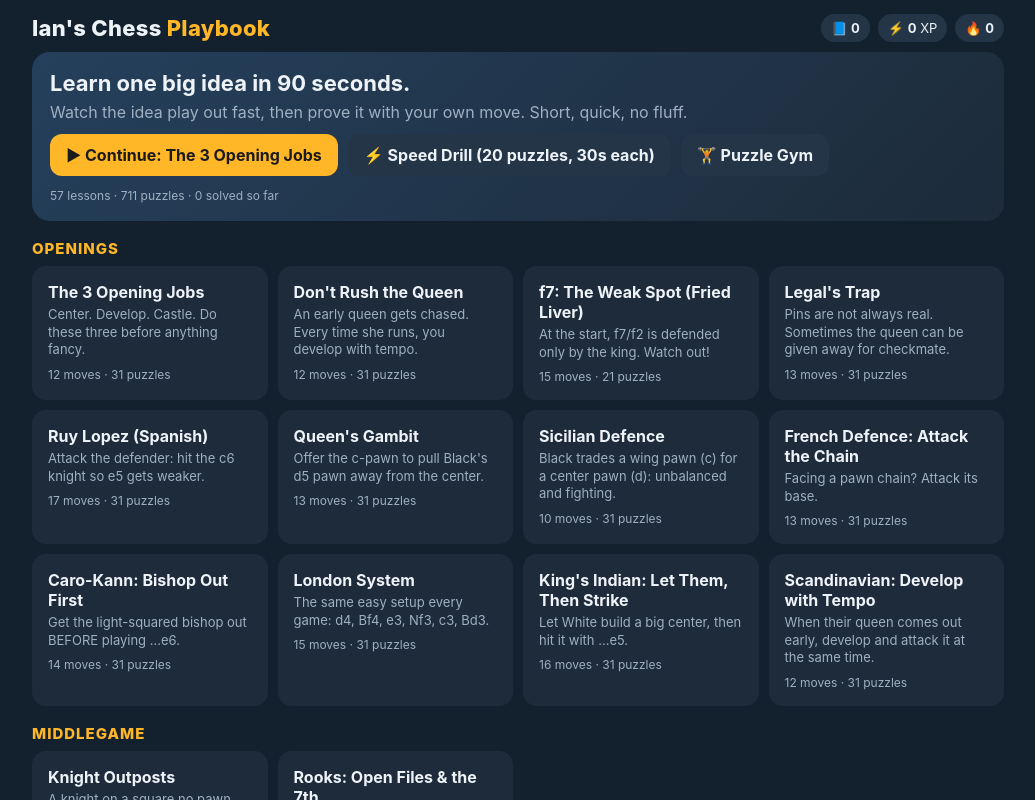
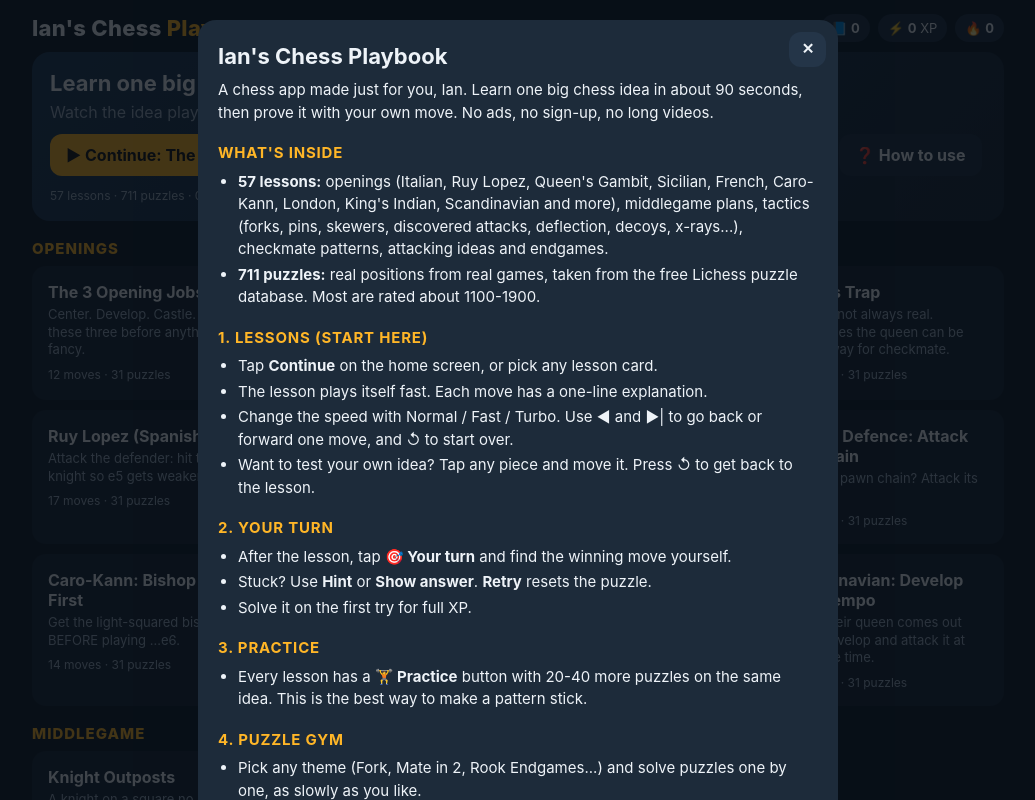
Before and after one commit to aacanada/ians-chess-playbook, a plain HTML site: page index.html in a window 1280 px wide. Shown: the top 800 px of the page, without its empty margins (122-1157 px from the left). Drawn offline with Linux system fonts and the light colour scheme.

Commit message:
Add How to use guide

```diff
--- a/index.html
+++ b/index.html
@@ -83,6 +83,14 @@ header{display:flex;align-items:center;justify-content:space-between;gap:10px;ma
 .speedrow{display:flex;justify-content:space-between;align-items:center;gap:8px;font-weight:800}
 .promo{position:absolute;inset:0;background:rgba(0,0,0,.6);display:flex;align-items:center;justify-content:center;gap:8px;z-index:30;border-radius:8px}
 .promo button{font-size:40px;width:64px;height:64px;background:var(--light)}
+.modal{position:fixed;inset:0;background:rgba(5,10,16,.75);z-index:100;display:flex;align-items:flex-start;justify-content:center;overflow-y:auto;padding:20px 12px}
+.modal .box{background:var(--card);border-radius:18px;max-width:640px;width:100%;padding:20px 20px 24px;line-height:1.5;font-size:15px;position:relative}
+.modal h2{margin:0 0 4px;font-size:22px}
+.modal h3{margin:18px 0 6px;color:var(--accent);font-size:15px;text-transform:uppercase;letter-spacing:.8px}
+.modal ul{margin:4px 0;padding-left:20px}
+.modal li{margin:3px 0}
+.modal p{margin:6px 0}
+.modal .x{position:absolute;top:12px;right:12px;padding:6px 12px}
 </style>
 </head>
 <body>
@@ -105,6 +113,7 @@ header{display:flex;align-items:center;justify-content:space-between;gap:10px;ma
         <button class="btn primary" id="btnNext">▶ Continue: next lesson</button>
         <button class="btn" id="btnSpeed">⚡ Speed Drill (20 puzzles, 30s each)</button>
         <button class="btn" id="btnGym">🏋️ Puzzle Gym</button>
+        <button class="btn" id="btnHelp">❓ How to use</button>
       </div>
       <p class="small" id="countLine" style="margin:12px 0 0"></p>
     </div>
@@ -183,6 +192,52 @@ header{display:flex;align-items:center;justify-content:space-between;gap:10px;ma
   </section>
 </div>
 
+<div class="modal hidden" id="helpModal"><div class="box">
+<button class="btn x" id="helpClose">✕</button>
+<h2>Ian's Chess Playbook</h2>
+<p>A chess app made just for you, Ian. Learn one big chess idea in about 90 seconds, then prove it with your own move. No ads, no sign-up, no long videos.</p>
+<h3>What's inside</h3>
+<ul>
+<li><b>57 lessons:</b> openings (Italian, Ruy Lopez, Queen's Gambit, Sicilian, French, Caro-Kann, London, King's Indian, Scandinavian and more), middlegame plans, tactics (forks, pins, skewers, discovered attacks, deflection, decoys, x-rays...), checkmate patterns, attacking ideas and endgames.</li>
+<li><b>711 puzzles:</b> real positions from real games, taken from the free Lichess puzzle database. Most are rated about 1100-1900.</li>
+</ul>
+<h3>1. Lessons (start here)</h3>
+<ul>
+<li>Tap <b>Continue</b> on the home screen, or pick any lesson card.</li>
+<li>The lesson plays itself fast. Each move has a one-line explanation.</li>
+<li>Change the speed with Normal / Fast / Turbo. Use ◀ and ▶| to go back or forward one move, and ↺ to start over.</li>
+<li>Want to test your own idea? Tap any piece and move it. Press ↺ to get back to the lesson.</li>
+</ul>
+<h3>2. Your turn</h3>
+<ul>
+<li>After the lesson, tap <b>🎯 Your turn</b> and find the winning move yourself.</li>
+<li>Stuck? Use <b>Hint</b> or <b>Show answer</b>. <b>Retry</b> resets the puzzle.</li>
+<li>Solve it on the first try for full XP.</li>
+</ul>
+<h3>3. Practice</h3>
+<ul><li>Every lesson has a <b>🏋️ Practice</b> button with 20-40 more puzzles on the same idea. This is the best way to make a pattern stick.</li></ul>
+<h3>4. Puzzle Gym</h3>
+<ul>
+<li>Pick any theme (Fork, Mate in 2, Rook Endgames...) and solve puzzles one by one, as slowly as you like.</li>
+<li>The blue squares show the move your opponent just played.</li>
+</ul>
+<h3>5. Speed Drill</h3>
+<ul>
+<li>20 random puzzles, 30 seconds each.</li>
+<li>Solve without mistakes to build your streak. Your best streak is saved at the top of the screen.</li>
+</ul>
+<h3>Your stats (top right)</h3>
+<p>📘 lessons finished &nbsp; ⚡ XP earned &nbsp; 🔥 best Speed Drill streak</p>
+<h3>Tips</h3>
+<ul>
+<li>10-15 minutes a day beats one long session a week.</li>
+<li>Before every move in a real game, ask: "Checks, captures, threats?"</li>
+<li>Add the app to your home screen: in your phone's browser menu, choose <b>Add to Home Screen</b> and it opens like an app.</li>
+<li>Your progress is saved on the phone and browser you use. If you switch phones or clear browser data, it starts fresh.</li>
+</ul>
+<p><b>Have fun, and good luck in your next game!</b></p>
+<div class="controls" style="margin-top:14px"><button class="btn primary" id="helpGo">Let's go ▶</button></div>
+</div></div>
 <script src="puzzles.js"></script>
 <script>
 /* ===================== MINI CHESS ENGINE (rules only) ===================== */
@@ -939,7 +994,12 @@ window.__validate=function(){
   return errs;
 };
 
+function openHelp(){$('helpModal').classList.remove('hidden');$('helpModal').scrollTop=0;}
+function closeHelp(){$('helpModal').classList.add('hidden');save.seenHelp=1;persist();}
+$('btnHelp').onclick=openHelp;$('helpClose').onclick=closeHelp;$('helpGo').onclick=closeHelp;
+$('helpModal').onclick=e=>{if(e.target.id==='helpModal')closeHelp();};
 renderStats();renderHome();
+if(!save.seenHelp)openHelp();
 </script>
 </body>
 </html>
```
